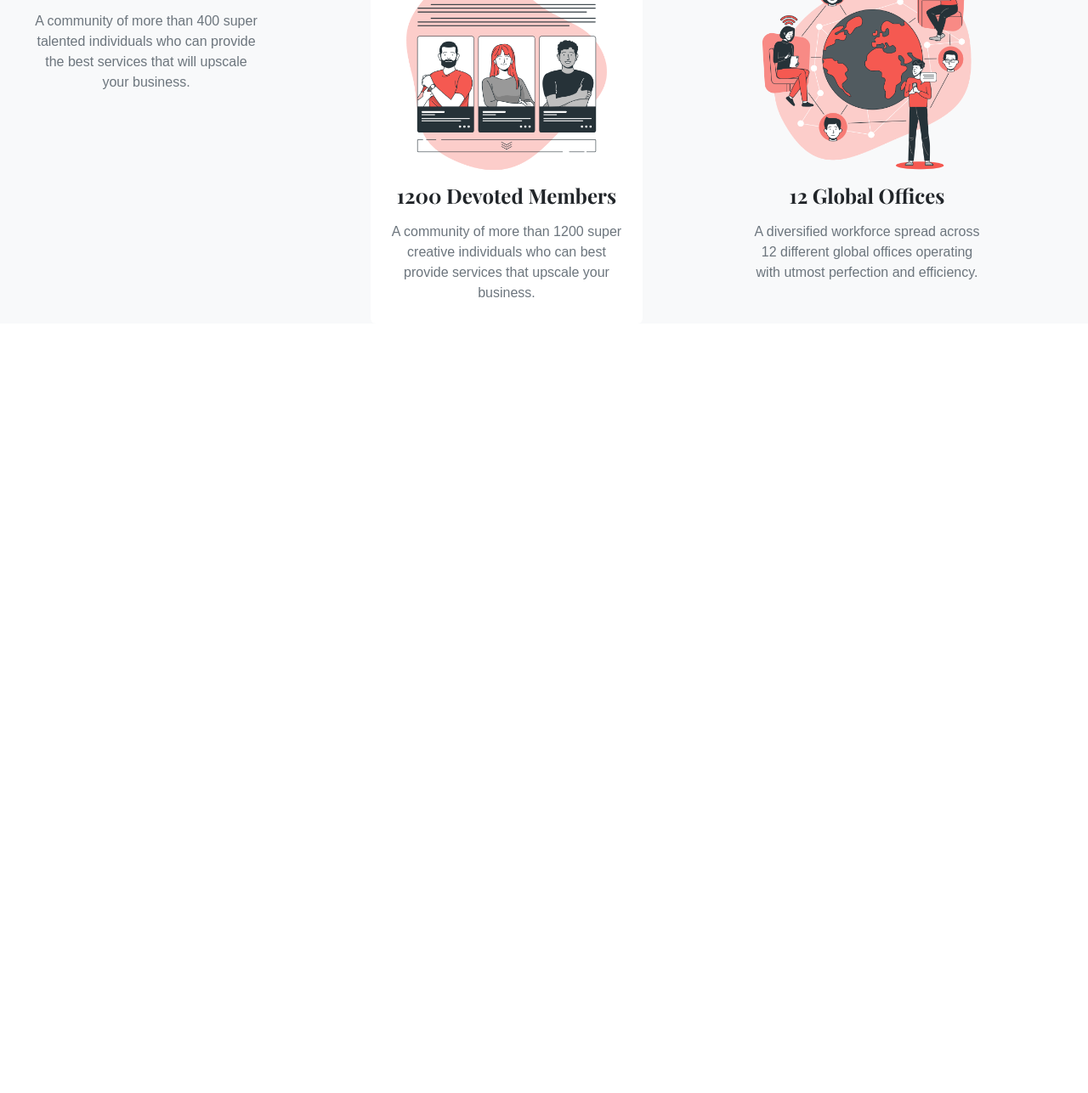
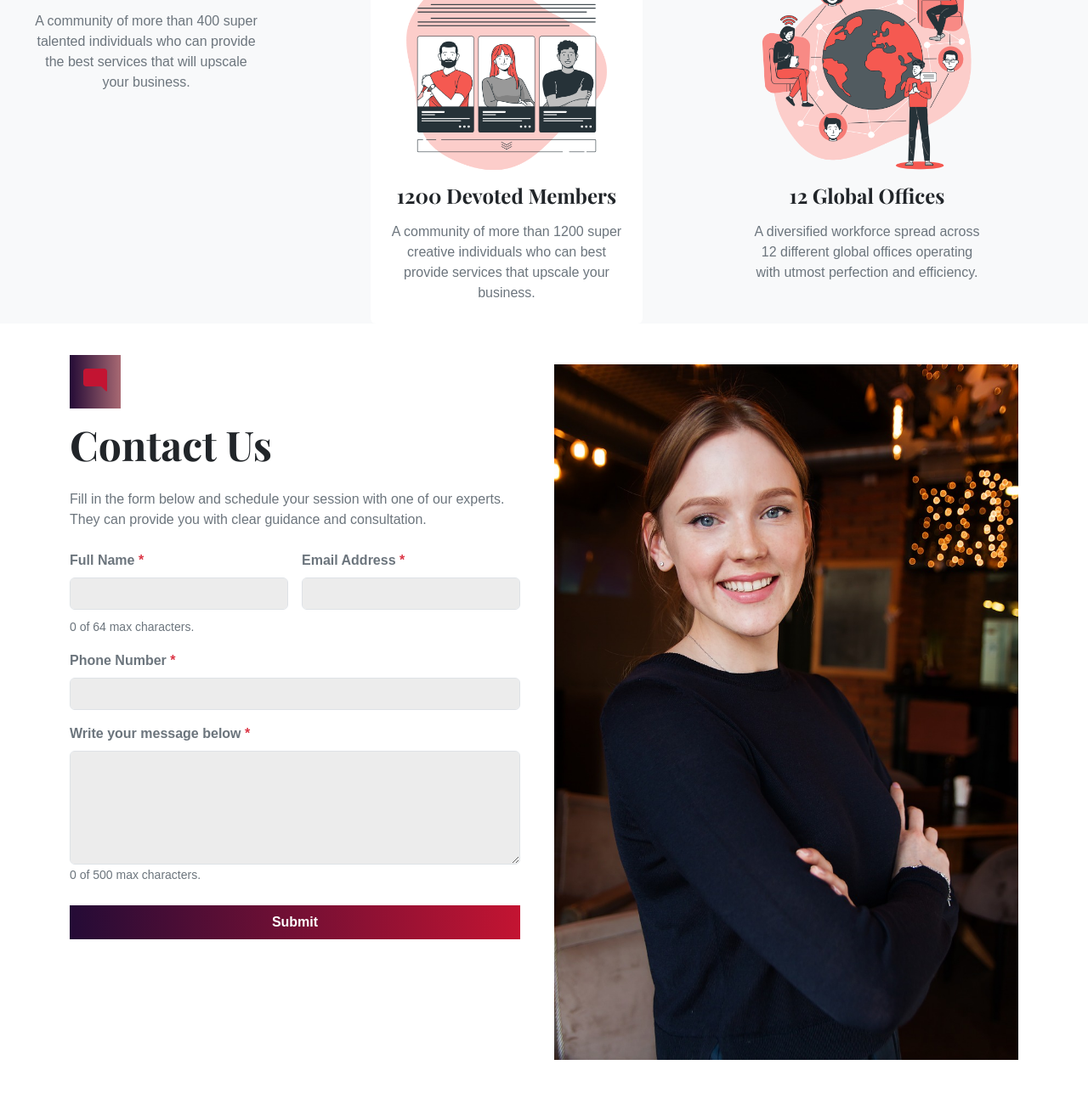
Before and after one commit to Laiba-Muhammad-Aslam/rex-d-Clone, a plain HTML site: page index.html in a window 1280 px wide. Shown: the part 757-2044 px from the top of the page at 85% size. Before the commit the page ends 1138 px from the top, so only its background shows below. Drawn offline with nearby package versions, Linux system fonts and the light colour scheme; a web font is replaced by a local one.

Commit message:
Contact Section of rex-d.com

```diff
--- a/index.html
+++ b/index.html
@@ -115,6 +115,45 @@
     </section>
 
 
+    <!-- CONTACT SECTION  -->
+
+    <section id="contactUs" class="container mt-5">
+      <div class="row">
+        <div class="col-md-6">
+          <i class="bi bi-chat-right-fill fs-3 p-3" id="chaticon"></i>
+          <h1 class="mb-4 fw-bold display-5 mt-4">Contact Us</h1>
+          <p class="text-secondary mb-4">Fill in the form below and schedule your session with one of our experts. They can provide you with clear guidance and consultation.</p>
+          <form class="row g-3">
+            <div class="col-md-6">
+              <label for="name" class="form-label text-secondary fw-bold">Full Name  <span class="text-danger">*</span></label>
+              <input type="text" class="form-control mb-2">
+              <small class="text-secondary">0 of 64 max characters.</small>
+            </div>
+            <div class="col-md-6">
+              <label for="email" class="form-label text-secondary fw-bold">Email Address <span class="text-danger">*</span></label>
+              <input type="email" class="form-control">
+            </div>
+            <div class="col-12">
+              <label for="phoneNumber" class="form-label text-secondary fw-bold">Phone Number <span class="text-danger">*</span></label>
+              <input type="text" class="form-control" id="PhoneNumber">
+            </div>
+            <div class="col-12">
+              <label for="message" class="form-label text-secondary fw-bold">Write your message below <span class="text-danger">*</span></label>
+              <textarea class="form-control" id="message" rows="5"></textarea>
+              <small class="text-secondary">0 of 500 max characters.</small>
+            </div>
+            <div class="col-12 mt-4">
+              <button type="submit" class="border-0 py-2 text-white text-center fw-bold w-100">Submit</button>
+            </div>
+          </form>
+        </div>
+        <div class="col-md-6 contactImg mb-5">
+          <img src="/images/contact.jpg" alt="">
+        </div>
+      </div>
+
+    </section>
+
     <!-- BOOTSTRAP JS CDN LINK  -->
     <script src="https://cdn.jsdelivr.net/npm/bootstrap@5.3.3/dist/js/bootstrap.bundle.min.js" integrity="sha384-YvpcrYf0tY3lHB60NNkmXc5s9fDVZLESaAA55NDzOxhy9GkcIdslK1eN7N6jIeHz" crossorigin="anonymous"></script>
   </body>
--- a/style.css
+++ b/style.css
@@ -32,7 +32,7 @@ header li > a{
     color: rgba(0, 0, 0, 0.5) !important;
     font-weight: 500 !important;
 }
-#home h1, #services h4{
+#home h1, #services h4, #contactUs h1{
     font-family: "Playfair Display", serif;
     font-optical-sizing: auto;
     font-style: normal;
@@ -56,6 +56,31 @@ header li > a{
     background-color: #ffffff;
     cursor: pointer;
 }
+.contactImg img{
+    width: 100%;
+}
+#chaticon{
+    color: #c31432;
+    color: -webkit-linear-gradient(to right, #240b36, #c31432);
+    color: linear-gradient(to right, #240b36, #c31432);
+
+    background: #d2818f;
+    background: -webkit-linear-gradient(to right, #240b36, #c97885);
+    background: linear-gradient(to right, #240b36, #a86973);
+}
+#contactUs button{
+    background: #c31432;
+    background: -webkit-linear-gradient(to right, #240b36, #c31432);
+    background: linear-gradient(to right, #240b36, #c31432);
+
+}
+#contactUs input, #contactUs textarea{
+    background-color: #ECECEC;
+}
+#contactUs form{
+    width: 100%;
+}
+
 @media screen and (max-width:998px) {
     .navbar-collapse{
         border-left: none;
@@ -75,3 +100,9 @@ header li > a{
         flex-direction: column;
     }
 }
+@media screen and (max-width:768px){
+    #contactUs .row{
+        display: flex;
+        flex-direction: column-reverse;
+    }
+}
```
Also changed, not shown: images/contact.jpg (added), images/images.png (added).
